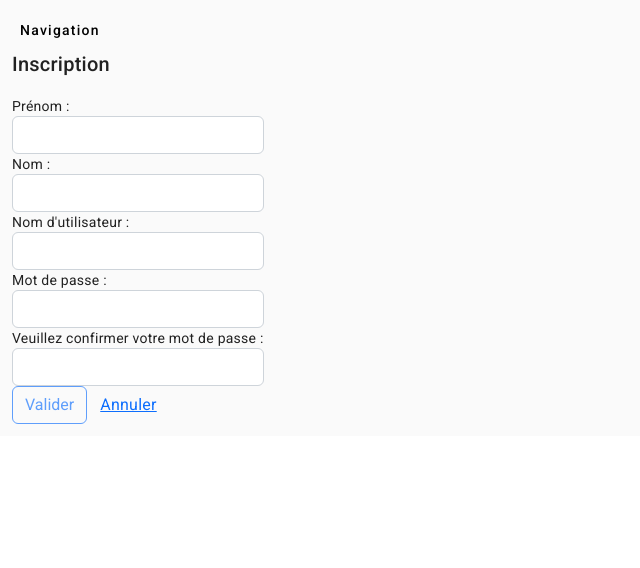
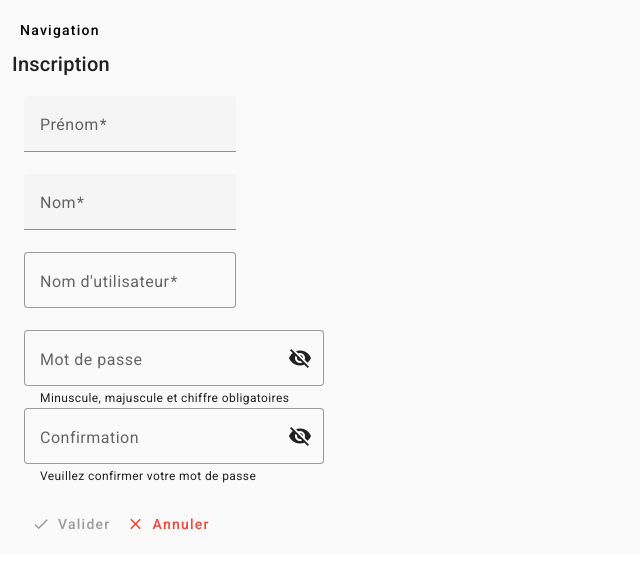
Before and after one commit to Francois-Thiebert/BibliothequeAngular, an Angular app in the folder projetBibliothequeAngular/: page /inscription in a window 1280 px wide. Shown: the top 568 px of the page, without its empty margins (0-640 px from the left). Built offline with nearby package versions, Linux system fonts and the light colour scheme.

Commit message:
Ajout de Material sur le composant inscription

```diff
--- a/projetBibliothequeAngular/src/app/components/inscription/inscription.component.css
+++ b/projetBibliothequeAngular/src/app/components/inscription/inscription.component.css
@@ -0,0 +1,8 @@
+.container {
+  display: flex;
+  flex-direction: column;
+}
+
+.container > * {
+  width: 100%;
+}
--- a/projetBibliothequeAngular/src/app/components/inscription/inscription.component.html
+++ b/projetBibliothequeAngular/src/app/components/inscription/inscription.component.html
@@ -1,47 +1,73 @@
-<h2>Inscription</h2>
 
-<form (ngSubmit)="submit()" [formGroup]="form">
+  <h2>Inscription</h2>
+
+<div class="container">
+  <form (ngSubmit)="submit()" [formGroup]="form">
+
   <div class="form-group">
-    <label for="prenom">Prénom : </label>
-    <input id="prenom" class="form-control" formControlName="prenom"/>
+    <mat-form-field appearance="fill" >
+      <mat-label>Prénom</mat-label>
+      <input matInput placeholder="Prénom" id="prenom"
+      class="form-control" formControlName="prenom">
+    </mat-form-field>
   </div>
+
   <div class="form-group">
-    <label for="nom">Nom : </label>
-    <input id="nom" class="form-control" formControlName="nom"/>
+    <mat-form-field appearance="fill" >
+      <mat-label>Nom</mat-label>
+      <input matInput placeholder="Nom" id="nom"
+      class="form-control" formControlName="nom">
+    </mat-form-field>
   </div>
 
   <ng-container formGroupName="compteGroup">
     <div class="form-group">
-      <label for="login">Nom d'utilisateur : </label>
-      <input id="login" class="form-control" formControlName="login"/>
+      <mat-form-field appearance="outline" >
+        <mat-label>Nom d'utilisateur</mat-label>
+        <input matInput placeholder="Nom d'utilisateur" id="login"
+      class="form-control" formControlName="login">
+      </mat-form-field>
       <span *ngIf="
       form.get('compteGroup.login')?.dirty &&
       form.get('compteGroup.login')?.hasError('loginExist')">
     Ce nom d'utilisateur est déjà pris.</span>
+
     </div>
+
     <ng-container formGroupName="passwordGroup">
       <div class="form-group">
-        <label for="password">Mot de passe :</label>
-        <input id="password" class="form-control" formControlName="password">
+        <mat-form-field appearance="outline" [style.width.px]=300
+        hintLabel="Minuscule, majuscule et chiffre obligatoires">
+          <mat-label>Mot de passe</mat-label>
+          <input matInput placeholder="Mot de passe" id="password"
+          class="form-control" formControlName="password"
+          [type]="hideA ? 'password' : 'text'">
+          <mat-icon matSuffix (click)="hideA = !hideA">{{hideA ? 'visibility_off' : 'visibility'}}</mat-icon>
+        </mat-form-field>
       </div>
       <div class="form-group">
-        <label for="confirm">Veuillez confirmer votre mot de passe :</label>
-        <input id="confirm" class="form-control" formControlName="confirm"/>
+        <mat-form-field appearance="outline" [style.width.px]=300
+        hintLabel="Veuillez confirmer votre mot de passe">
+          <mat-label>Confirmation</mat-label>
+          <input matInput id="confirm" class="form-control" formControlName="confirm"
+          [type]="hideB ? 'password' : 'text'">
+          <mat-icon matSuffix (click)="hideB = !hideB">{{hideB ? 'visibility_off' : 'visibility'}}</mat-icon>
+        </mat-form-field>
       </div>
     </ng-container>
   </ng-container>
-
+<br>
   <div>
-    <button
+    <button mat-button color="primary"
       type="submit"
-      class="btn btn-outline-primary"
       [disabled]="form.invalid"
     >
-      Valider
+    <mat-icon>done</mat-icon> Valider
     </button>
-    <a routerLink="/home" routerLinkActive="active" class="btn btn-link"
-      >Annuler</a
+    <a routerLink="/home" routerLinkActive="active" mat-button color="warn"
+      > <mat-icon>clear</mat-icon> Annuler</a
     >
   </div>
 
 </form>
+</div>
--- a/projetBibliothequeAngular/src/app/components/inscription/inscription.component.ts
+++ b/projetBibliothequeAngular/src/app/components/inscription/inscription.component.ts
@@ -12,6 +12,8 @@ import { UtilisateurService } from 'src/app/services/utilisateur.service';
 })
 export class InscriptionComponent implements OnInit{
   form!: FormGroup;
+  hideA = true;
+  hideB = true;
 
   constructor(private userSrv: UtilisateurService, private router: Router,private adherentSrv: AdherentService) {}
 
```
